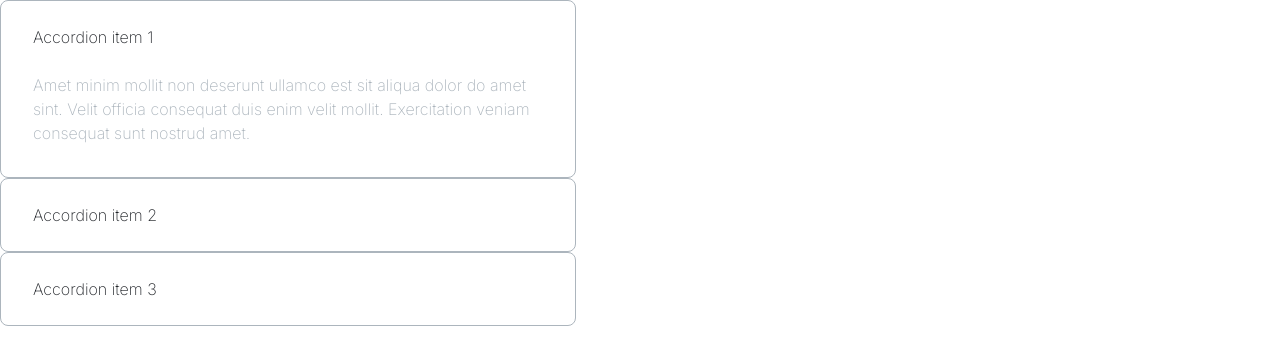
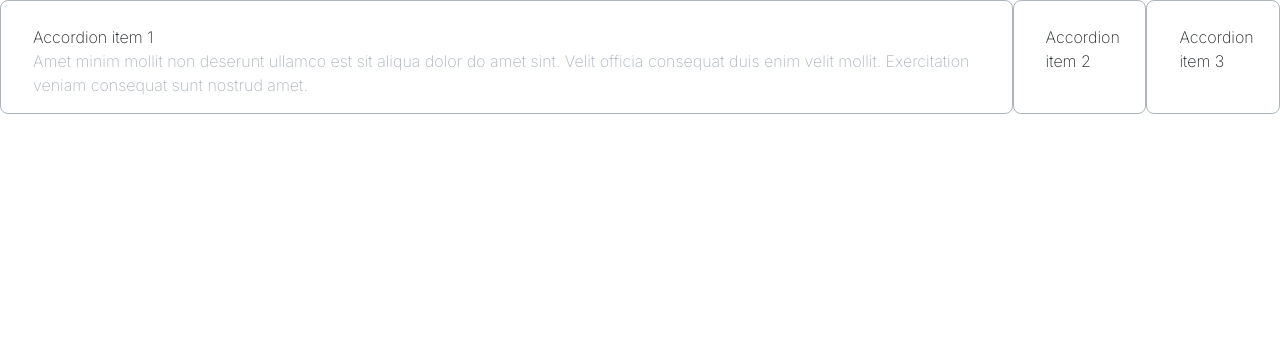
Before and after one commit to js-tasks-ru/htmlcss-20230124_black-s-w-a-n, a website: page 03-lection1/02-accordion/index.html in a window 1280 px wide. Both pictures are taken after a click on the heading "Accordion item 1". Drawn offline with Linux system fonts and the light colour scheme.

Commit message:
lect2 accordion 6

```diff
--- a/03-lection1/02-accordion/accordion.css
+++ b/03-lection1/02-accordion/accordion.css
@@ -1,22 +1,22 @@
 
 .accordion {
-    width: 100%;
-    max-width: 576px;
-    display: inline-flex;
-    flex-wrap: wrap;
-    flex-direction: column;
+    display: flex;
+
 }
 
 .accordion__details {
     border: 1px solid var(--grey-3);
     border-radius: 8px;
+    padding-top: 24px;
+    padding-bottom: 24px;
+    padding-left: 32px;
 }
 
 .accordion__details[open] {
     background: var(--white);
     border: 1px solid var(--grey-3);
     border-radius: 8px;
-    padding-bottom: 32px;
+    padding-bottom: 16px;
 }
 
 .accordion__summary::-webkit-details-marker {
@@ -24,7 +24,6 @@
 }
 
 .accordion__summary {
-    padding: 24px 32px;
     font-family: 'Inter';
     font-style: normal;
     font-weight: 400;
@@ -35,8 +34,6 @@
 }
 
 .accordion__content {
-    padding-right: 32px;
-    padding-left: 32px;
     font-family: 'Inter';
     font-style: normal;
     font-weight: 400;
```
